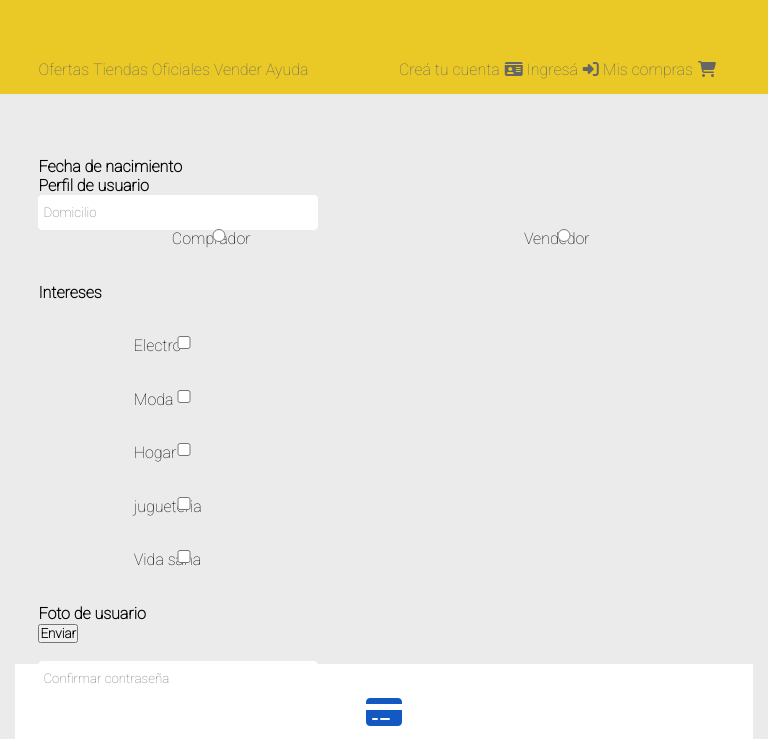
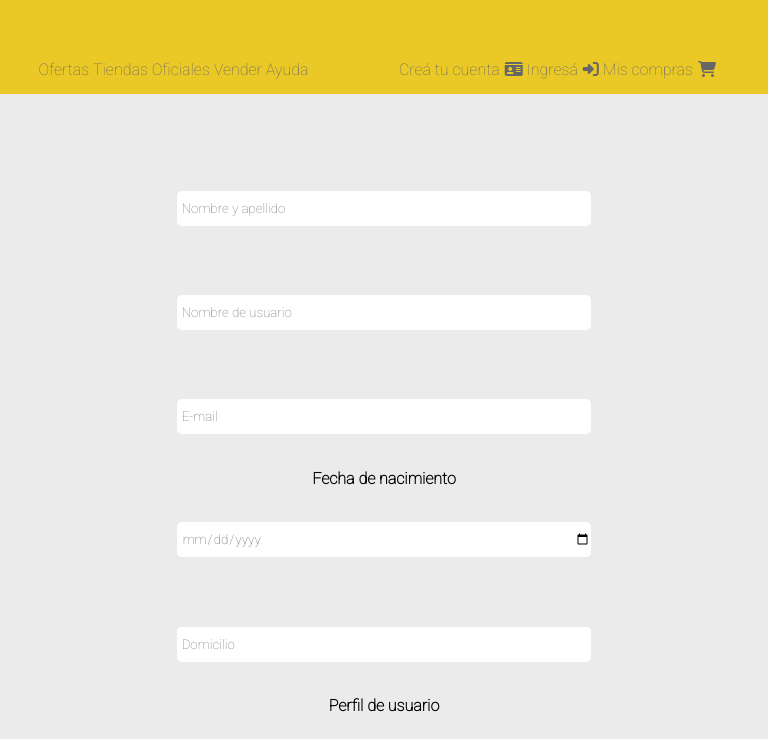
Before and after one commit to serincubus/mercadoliebre, a website: page views/register.html in a window 768 px wide. Shown: the part 115-854 px from the top of the page. Drawn offline with Linux system fonts and the light colour scheme.

Commit message:
registro tablet terminado

```diff
--- a/public/css/register.css
+++ b/public/css/register.css
@@ -5,8 +5,8 @@
     width: 30px;
     height: 30px;
     position: absolute;
-    left: 292px;
-    top: 26px;
+    left: 144px;
+    top: 84px;
     align-items: end;
 }
 
@@ -17,9 +17,11 @@
 
 
 .input_mobile{
-    margin: 0 auto;
+    display: block;
     margin-bottom: 5%;
     margin-top: 5%;
+    margin-left: auto;
+    margin-right: auto;
     border-radius: 5px;
     width: 280px;
     height: 35px;
@@ -78,6 +80,15 @@
     border-radius: 5px;
 }
 
-.submit_boton p{
-    font-weight: bolder;
+.submit_boton{
+display: block;
+width: 60%;
+padding:1%;
+margin-left: auto;
+margin-right: auto;
+margin-bottom: 1%;
+border-radius: 5px;
+background-color: var(--color-celeste);
+color: var(--color-gris-claro);
+font-weight: bolder;
 }
--- a/public/css/styles.css
+++ b/public/css/styles.css
@@ -67,6 +67,7 @@
 
 
 @media (min-width:1024px){
+
     header section{
         display: flex;
         }
@@ -162,12 +163,15 @@
             margin-left: 3%;
            }
 
-        form input{
+        .buscador{
 
             width: 25%;
             margin-top: 0%;
             margin-left: 2%;
             position: absolute;
+            top:11%;
+            left:33%;
+
 
         }
 
@@ -178,9 +182,9 @@
             padding: 5px;
             width: 20px;
             height: 30px;
-            position: relative;
-            left: 210px;
-            top: 65px;
+            position: absolute;
+            left: 57%;
+            top: 10.3%;
             ;
         }
 
@@ -212,8 +216,9 @@
     .div_svg_burguer{
         display: none;
     }
+/*home*/
 
-     main section article{
+    main section article{
      box-shadow: 0px 0px 10px rgb(100, 100, 100);
         }
     main section{
@@ -229,7 +234,68 @@
     font-size: 3rem;
 }
 
- }
+
+
+/*register*/
+
+.input_tablet{
+    display: block;
+    margin: 0 auto;
+    margin-bottom: 5%;
+    margin-top: 5%;
+    margin-left: auto;
+    margin-right: auto;
+    border-radius: 5px;
+    width: 60%;
+    height: 35px;
+    color: var(--color-gris-oscuro);
+
+    border-color: var(--color-gris-claro);
+    border:0;
+    padding-left: 5px;
+}
+.ordenar_form_register_tablet{
+    display: flex;
+    flex-direction:column ;
+    }
+
+label p{
+        font-weight: bolder;
+        text-align: center;
+        }
+
+.checkbox_tablet{
+            display: flex;
+            width: 40%;
+            margin-top: 5%;
+            margin-bottom: 5%;
+            margin-left: 9%;
+
+}
+
+.boton_foto_tablet{
+           display: block;
+           margin-left: auto;
+           margin-right: auto;
+           width: 50%;
+
+}
+.boton_submit_tablet{
+           display: block;
+           width: 60%;
+           padding:1%;
+           margin-left: auto;
+           margin-right: auto;
+           margin-bottom: 1%;
+           border-radius: 5px;
+           background-color: var(--color-celeste);
+           color: var(--color-gris-claro);
+
+
+}
+
+}
+
 
 @media(max-width: 320px){
     header{
--- a/views/register.html
+++ b/views/register.html
@@ -17,7 +17,7 @@
 
 
           <form action="">
-             <input type="text" placeholder="Buscar" id="search">
+             <input type="text" placeholder="Buscar" id="search" class="buscador">
           </form>
           <i class="fa-solid fa-magnifying-glass lupa"></i>
 
@@ -50,17 +50,17 @@
        </header>
 
        <main>
-        <form class="ordenar_form" action="/register" method="get">
-            <input class="input_mobile" type="text" name="nombreapellido" placeholder="Nombre y apellido"></input>
-            <input class="input_mobile" type="text" name="usuario" placeholder="Nombre de usuario"></input>
-            <input class="input_mobile" type="email" name="correo" placeholder="E-mail">
+        <form class="ordenar_form ordenar_form_register_tablet" action="/register" method="get">
+            <input class="input_mobile input_tablet" type="text" name="nombreapellido" placeholder="Nombre y apellido"></input>
+            <input class="input_mobile input_tablet" type="text" name="usuario" placeholder="Nombre de usuario"></input>
+            <input class="input_mobile input_tablet" type="email" name="correo" placeholder="E-mail">
 
         <label for="fn"><p>Fecha de nacimiento</p></label>
-            <input class="input_mobile" type="date" name="nacimiento" id="fn">
+            <input class="input_mobile input_tablet" type="date" name="nacimiento" id="fn">
 
-            <input class="input_mobile" type="text" name="domicilio" placeholder="Domicilio">
+            <input class="input_mobile input_tablet" type="text" name="domicilio" placeholder="Domicilio">
 
-            <label  class="input_radio_label"  for="perfil">Perfil de usuario</label>
+            <label  class="input_radio_label"  for="perfil"><p>Perfil de usuario</p></label>
 
           <div class="perfil_comprador_vendedor">
 
@@ -76,32 +76,33 @@
           <div>
           <label for="intereses"><p>Intereses</p></label>
           <div class="intereses_checkbox">
-            <div class="checkbox">
+            <div class="checkbox checkbox_tablet">
               <input type="checkbox" name="intereses" id="intereses"><p>Electro</p>
             </div>
 
-            <div class="checkbox">
+            <div class="checkbox checkbox_tablet"">
             <input type="checkbox" name="intereses" id="intereses"><p>Moda</p>
             </div>
 
-            <div class="checkbox">
+            <div class="checkbox checkbox_tablet"">
             <input type="checkbox" name="intereses" id="intereses"><p>Hogar</p>
             </div>
 
-            <div class="checkbox">
+            <div class="checkbox checkbox_tablet"">
             <input type="checkbox" name="intereses" id="intereses"><p>jugueteria</p>
             </div>
 
-            <div class="checkbox">
+            <div class="checkbox checkbox_tablet"">
             <input type="checkbox" name="intereses" id="intereses"><p>Vida sana</p>
             </div>
           </div>
           <label for="foto"><p>Foto de usuario</p></label>
-          <input type="file" name="foto" accept=".jpg" class="boton_carga_foto">
+          <input type="file" name="foto" accept=".jpg" class="boton_carga_foto boton_foto_tablet">
 
-            <input type="password" name="contraseña" placeholder="Contraseña" class="input_mobile">
-            <input type="password" name="contraseña" placeholder="Confirmar contraseña" class="input_mobile">
-            <a href="home.html"><button type="submit" class="submit_boton"><p>Enviar</p></button></a>
+            <input type="password" name="contraseña" placeholder="Contraseña" class="input_mobile input_tablet">
+            <input type="password" name="contraseña" placeholder="Confirmar contraseña" class="input_mobile input_tablet">
+            <a href="home.html"><button type="submit" class="submit_boton boton_submit_tablet"><p>Enviar</p></button></a>
+            <button type="submit" class="submit_boton boton_submit_tablet"><p>Borrar</p></button>
 
 
 
```
